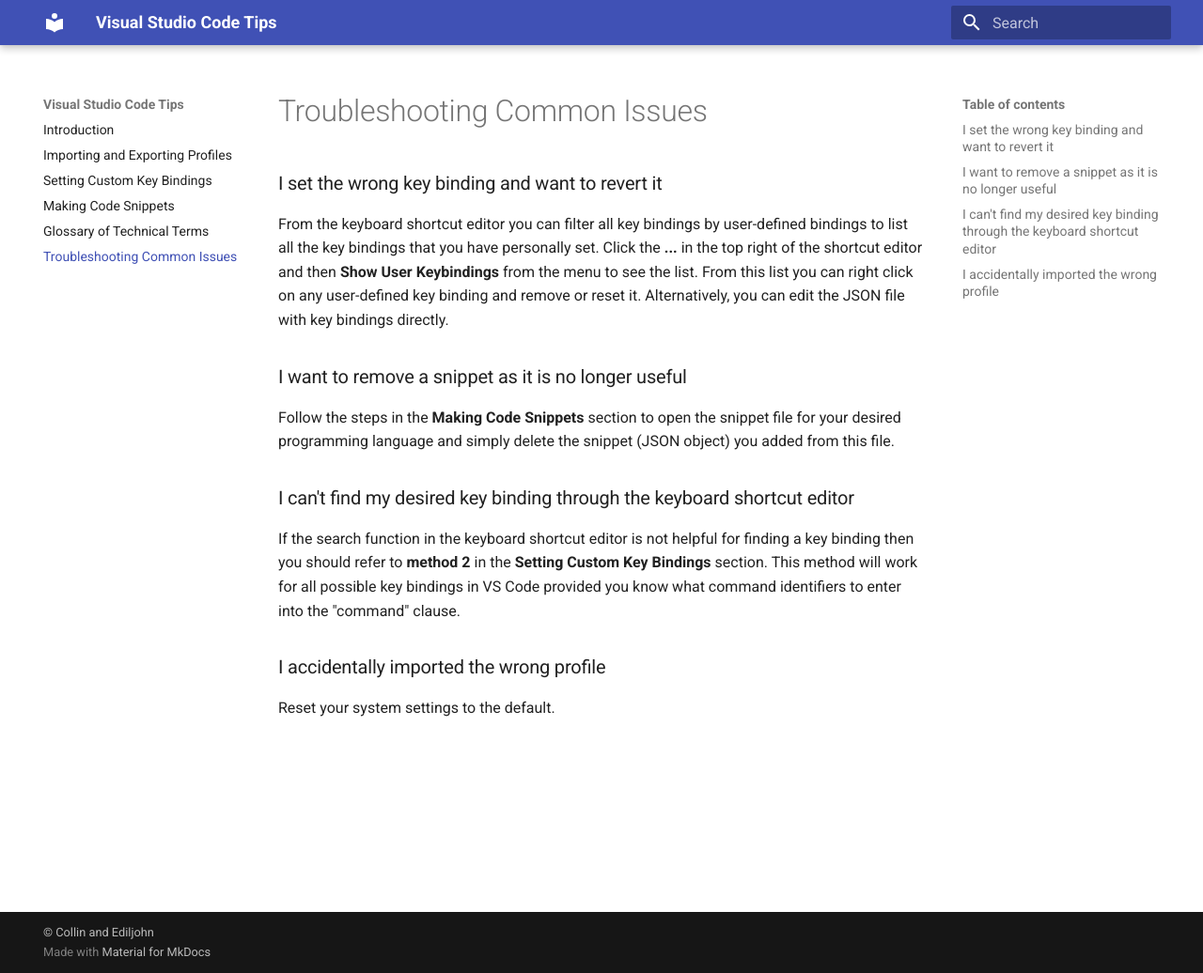
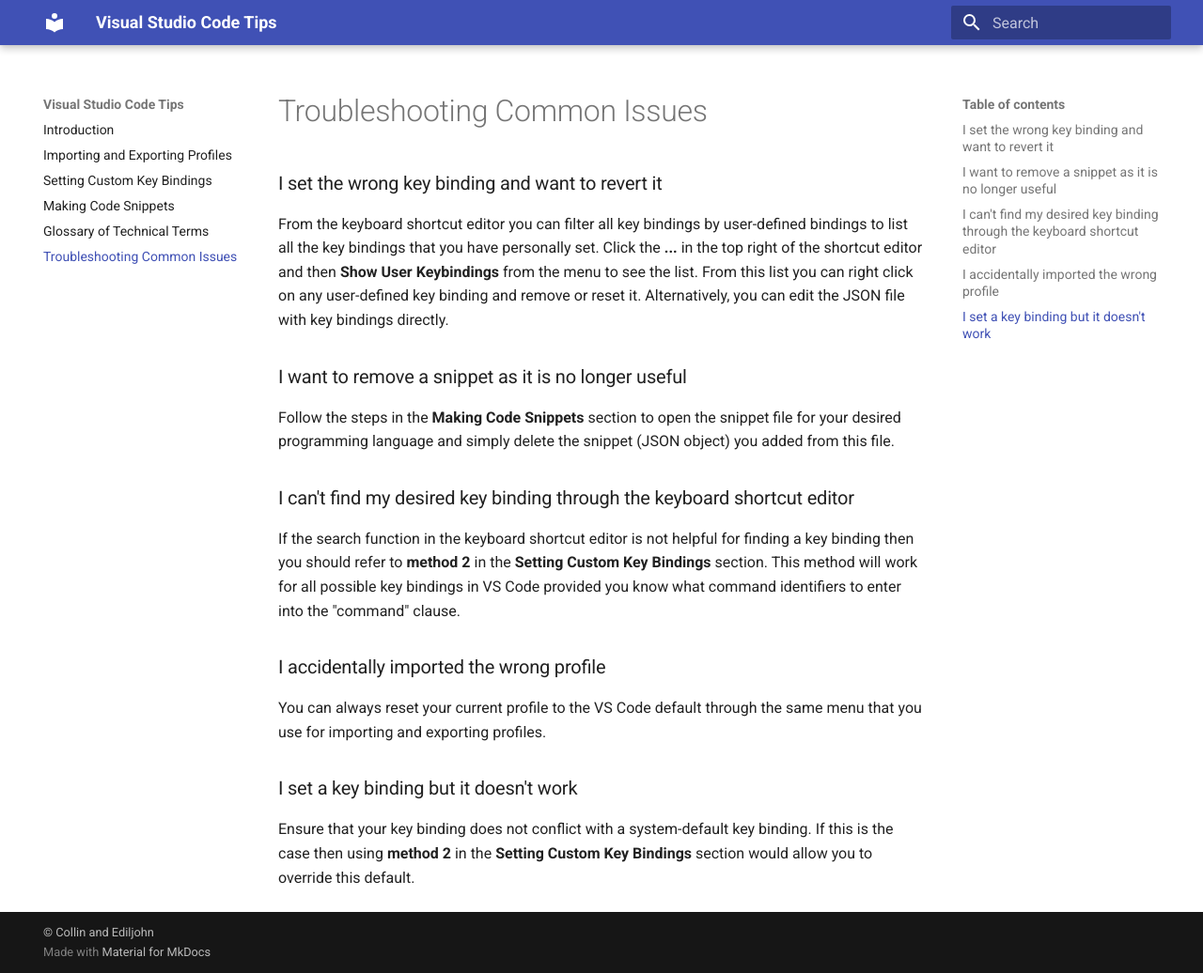
Before and after one commit to cc-dev-65535/mkdocs, an MkDocs documentation site: the page built from docs/troubleshooting.md, in a window 1280 px wide and 1036 px high. Shown: the whole window at 94% size. Built offline with MkDocs 1.6.1 and Material for MkDocs 9.7.7, drawn with Linux system fonts in a browser that asks for light colours.

```diff
--- a/docs/troubleshooting.md
+++ b/docs/troubleshooting.md
@@ -11,6 +11,7 @@
 If the search function in the keyboard shortcut editor is not helpful for finding a key binding then you should refer to **method 2** in the **Setting Custom Key Bindings** section. This method will work for all possible key bindings in VS Code provided you know what command identifiers to enter into the "command" clause.
 
 ### I accidentally imported the wrong profile
-Reset your system settings to the default.
+You can always reset your current profile to the VS Code default through the same menu that you use for importing and exporting profiles.
 
-###
+### I set a key binding but it doesn't work
+Ensure that your key binding does not conflict with a system-default key binding. If this is the case then using **method 2** in the **Setting Custom Key Bindings** section would allow you to override this default.
```
Also changed, not shown: docs/collin - page4.md (line endings or trailing spaces).
